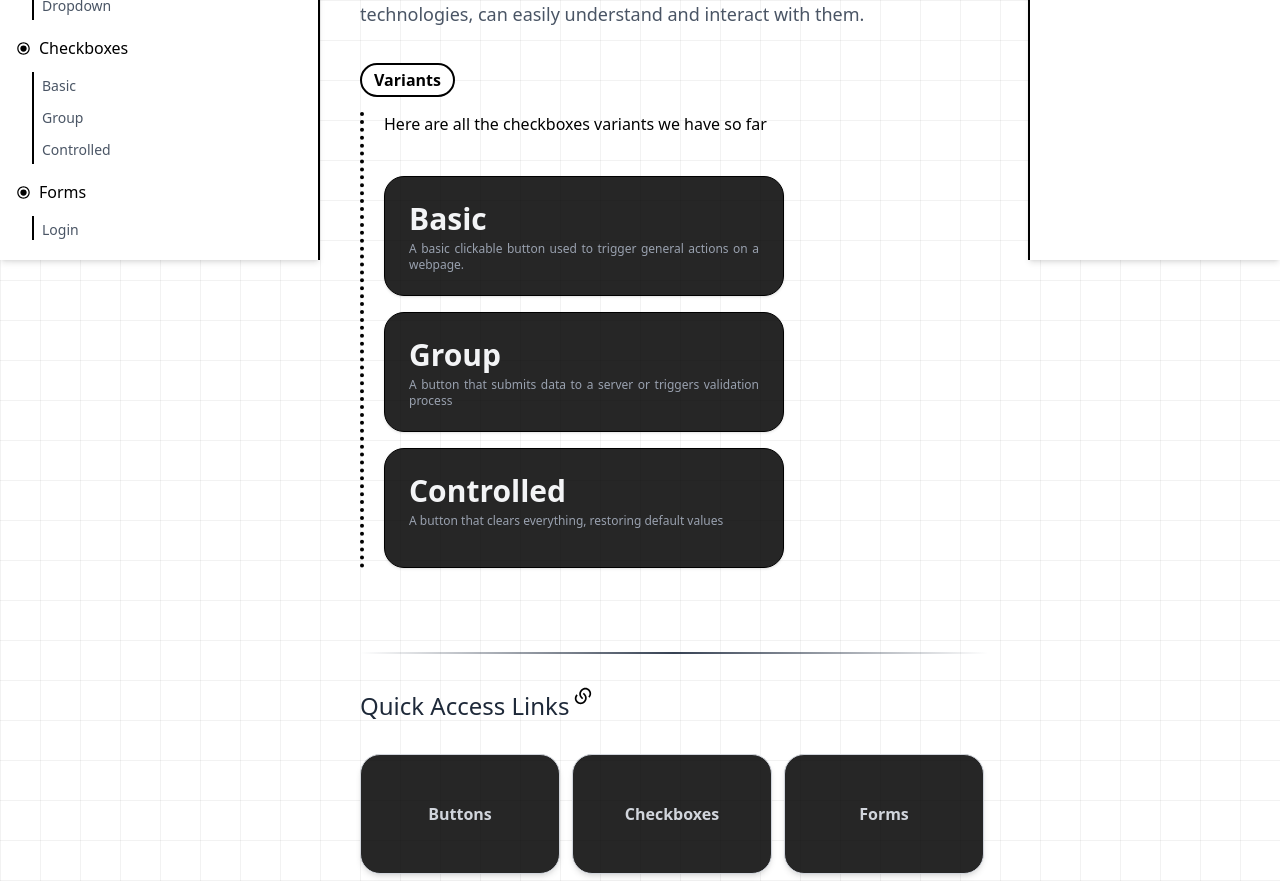
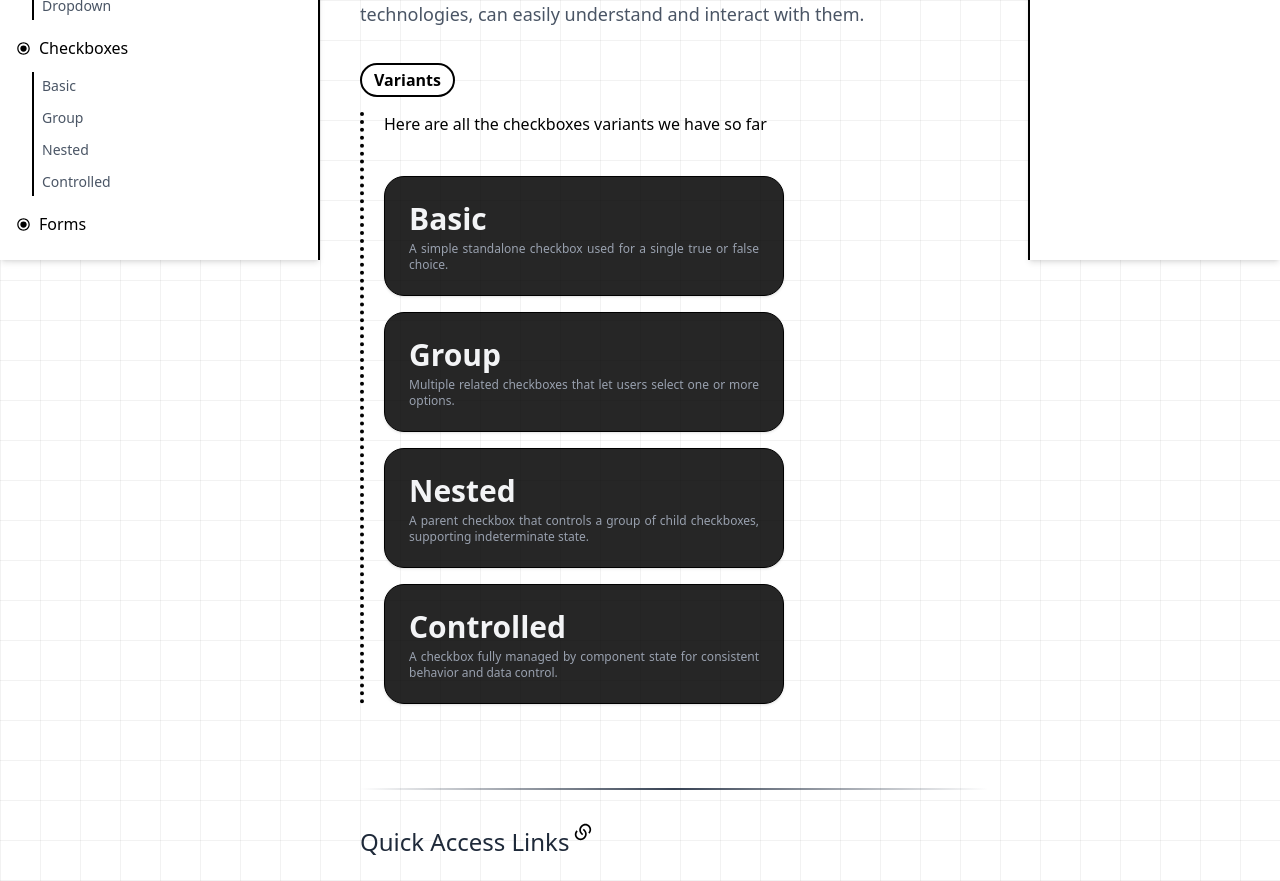
Before and after one commit to snippet-labs/COMPONENTLAB, a Next.js app: page /checkboxes in a window 1280 px wide. Shown: the part 540-1421 px from the top of the page. Built offline with nearby package versions, Linux system fonts and the light colour scheme.

Commit message:
page(accessible-component-checkbox): add new checkbox component; refine routing

```diff
--- a/src/app/checkboxes/CheckboxVariant.ts
+++ b/src/app/checkboxes/CheckboxVariant.ts
@@ -1,17 +1,22 @@
 export const CHECKBOX_VARIANTS = [
     {
         label: 'Basic',
-        description: 'A basic clickable button used to trigger general actions on a webpage.',
+        description: 'A simple standalone checkbox used for a single true or false choice.',
         path: '/checkboxes/basic',
     },
     {
         label: 'Group',
-        description: 'A button that submits data to a server or triggers validation process',
+        description: 'Multiple related checkboxes that let users select one or more options.',
         path: '/checkboxes/group',
     },
     {
+        label: 'Nested',
+        description: 'A parent checkbox that controls a group of child checkboxes, supporting indeterminate state.',
+        path: '/checkboxes/nested',
+    },
+    {
         label: 'Controlled',
-        description: 'A button that clears everything, restoring default values',
+        description: 'A checkbox fully managed by component state for consistent behavior and data control.',
         path: '/checkboxes/controlled',
     }
 ];
--- a/src/constants/SidebarItems.ts
+++ b/src/constants/SidebarItems.ts
@@ -18,7 +18,7 @@ export const SidebarItems = [
     path: '/buttons',
     children: BUTTON_VARIANTS.map((variant) => ({
       subItemName: variant,
-      path: `/button/${variant.toLowerCase()}`,
+      path: `/buttons/${variant.toLowerCase()}`,
     })),
   },
   {
@@ -26,7 +26,7 @@ export const SidebarItems = [
     path: '/checkboxes',
     children: CHECKBOX_VARIANTS.map((variant) => ({
       subItemName: variant,
-      path: `/checkbox/${variant.toLowerCase()}`,
+      path: `/checkboxes/${variant.toLowerCase()}`,
     })),
   },
   {
--- a/src/constants/global.ts
+++ b/src/constants/global.ts
@@ -9,4 +9,4 @@ export const BUTTON_VARIANTS = [
   'Dropdown',
 ];
 // Checkboxes Variants
-export const CHECKBOX_VARIANTS = ['Basic', 'Group', 'Controlled'];
+export const CHECKBOX_VARIANTS = ['Basic', 'Group', 'Nested', 'Controlled'];
```
Also changed, not shown: 1 other file (tests, documents, lock files or other folders).
